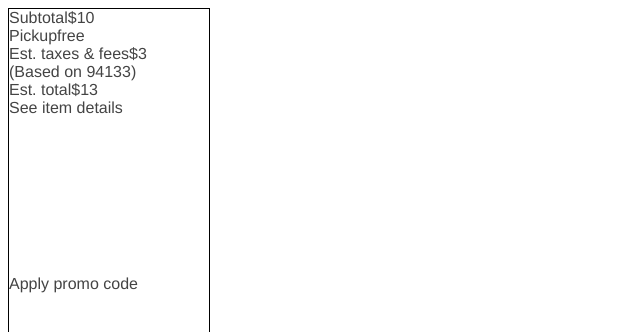
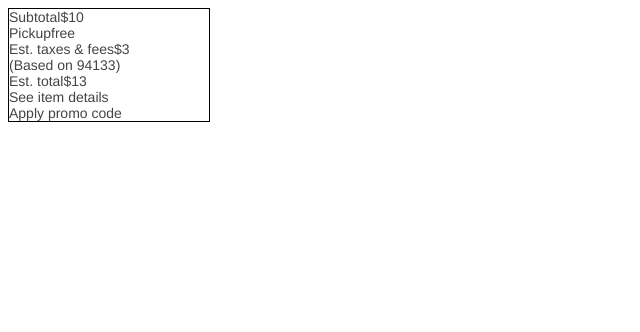
Before and after one commit to Uhan19/order-summary, a React (Create React App) app: page / in a window 1280 px wide. Shown: the top 332 px of the page, without its empty margins (0-640 px from the left). Built offline with nearby package versions, Linux system fonts and the light colour scheme.

Commit message:
Fix aria-hidden css.
changed it from visibility hidden to display none for better UI/UX.

```diff
--- a/src/index.css
+++ b/src/index.css
@@ -4,8 +4,14 @@
   font-family: myriad-pro, BogleWeb, Helvetica Neue, Helvetica, Arial,
     sans-serif;
   width: 200px;
+  font-weight: 400;
+  font-size: 0.875rem;
 }
 
 [aria-hidden="true"] {
-  visibility: hidden;
+  display: none;
 }
+
+[aria-hidden="false"] {
+  display: block;
+}
```
